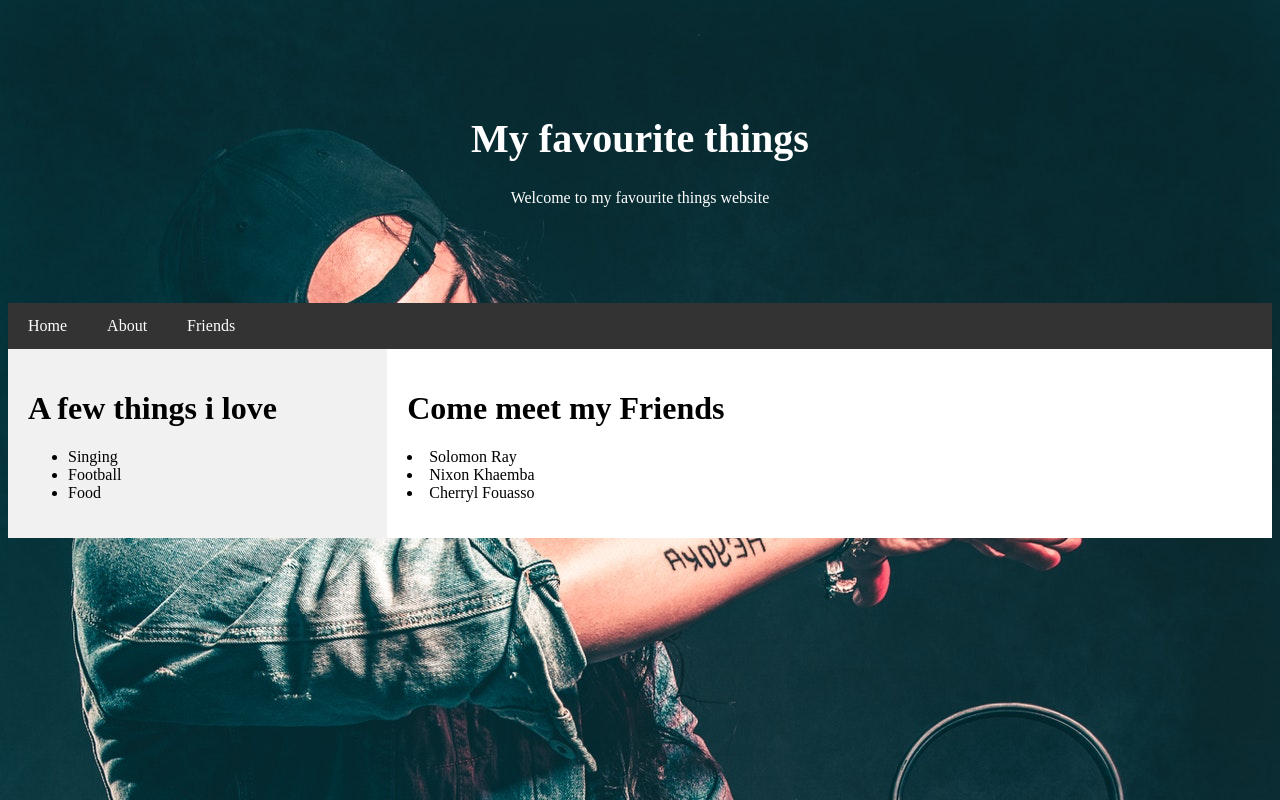
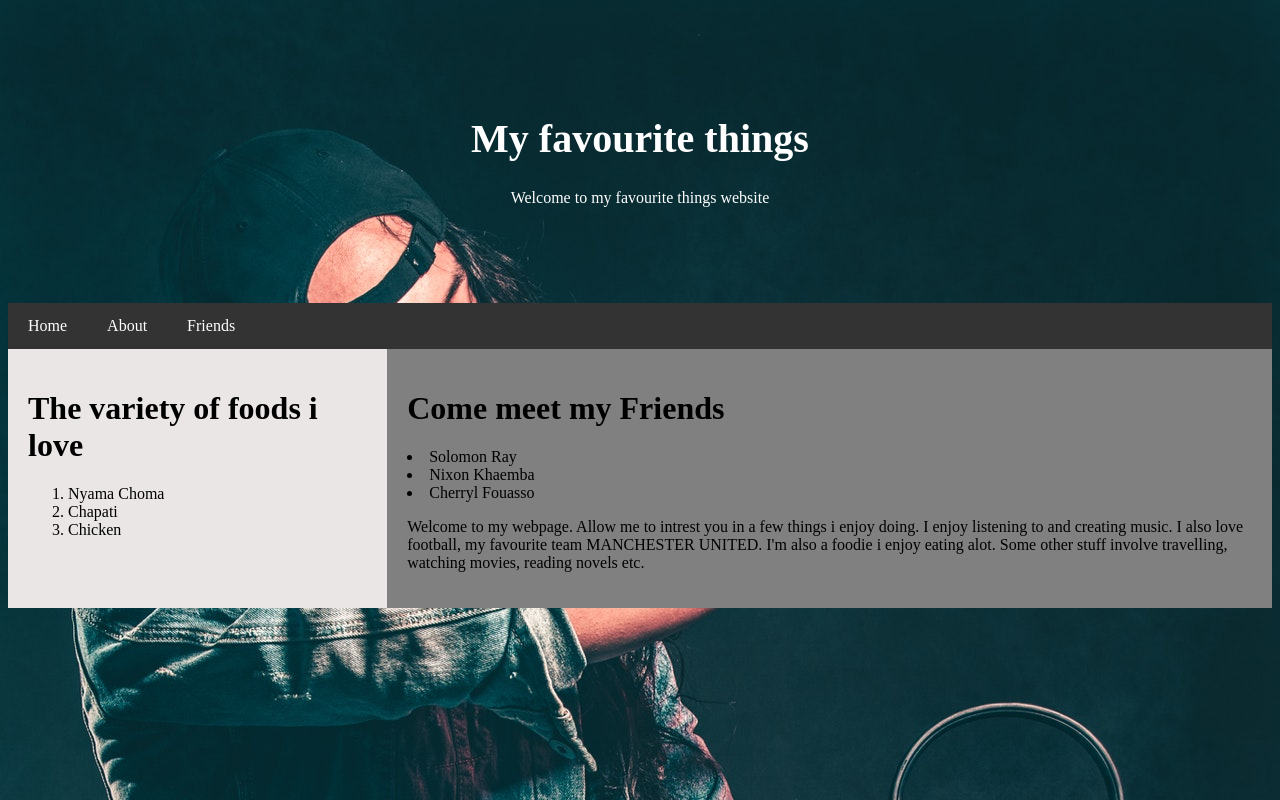
Before and after one commit to shalom333-cpu/my-favourite-things, a plain HTML site: page my-favourite-things.html in a window 1280 px wide. Drawn offline with Linux system fonts and the light colour scheme.

Commit message:
edit stylesheet and add content to html file

```diff
--- a/css/new.css
+++ b/css/new.css
@@ -35,12 +35,12 @@ body{
 }
 .side {
   flex: 30%;
-  background-color: #f1f1f1;
+  background-color: #ebe6e6;
   padding: 20px;
 }
 .main {
   flex: 70%;
-  background-color: white;
+  background-color: gray;
   padding: 20px;
 }
 @media screen and (max-width: 700px) {
--- a/my-favourite-things.html
+++ b/my-favourite-things.html
@@ -16,18 +16,23 @@
     </div>
     <div class="row">
       <div class="side">
-        <h1>A few things i love</h1>
-        <ul>
-          <li>Singing</li>
-          <li>Football</li>
-          <li>Food</li>
-        </ul>
+        <h1>The variety of foods i love</h1>
+        <ol>
+          <li>Nyama Choma</li>
+          <li>Chapati</li>
+          <li>Chicken</li>
+        </ol>
       </div>
       <div class="main">
         <h1>Come meet my Friends</h1>
         <li>Solomon Ray</li>
         <li>Nixon Khaemba</li>
         <li>Cherryl Fouasso</li>
+        <p>
+          Welcome to my webpage. Allow me to intrest you in a few things i enjoy doing. I enjoy listening
+          to and creating music. I also love football, my favourite team MANCHESTER UNITED. I'm also a
+          foodie i enjoy eating alot. Some other stuff involve travelling, watching movies, reading novels etc.
+        </p>
       </div>
     </div>
   </body>
```
